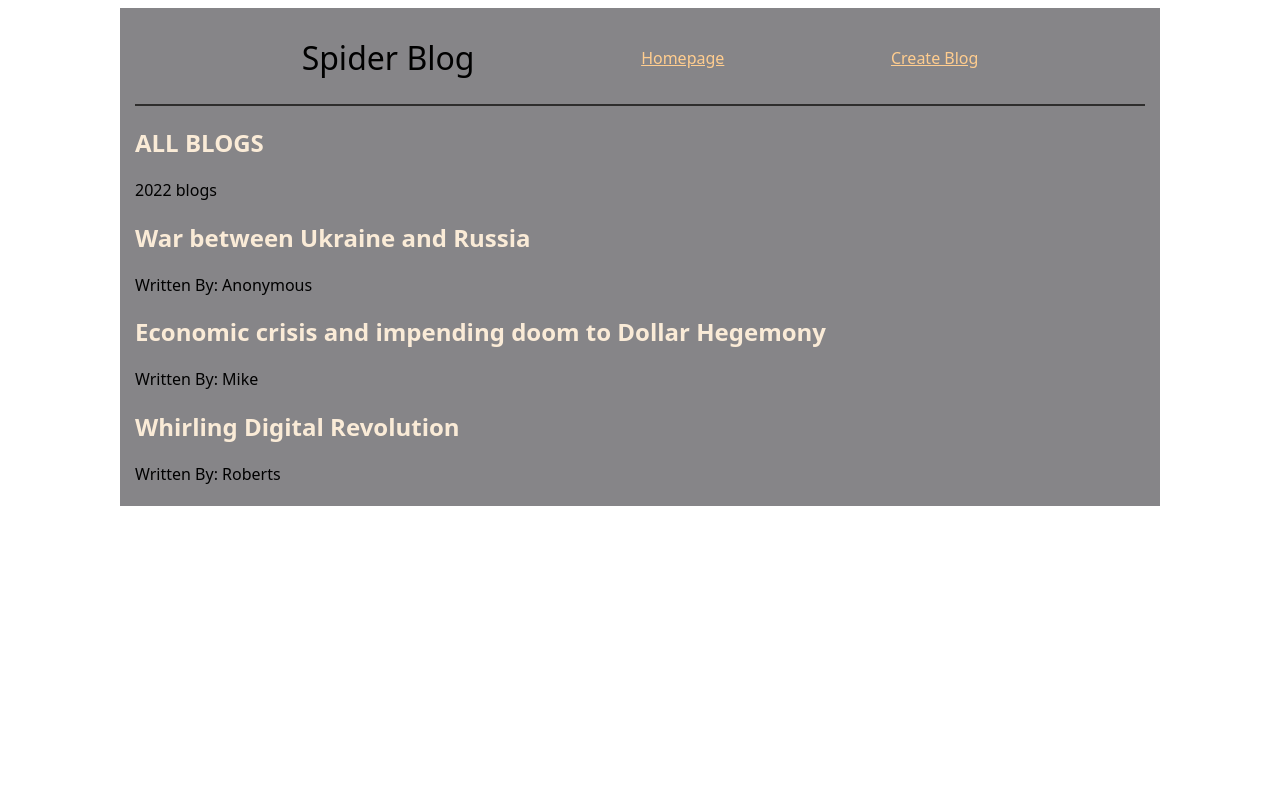
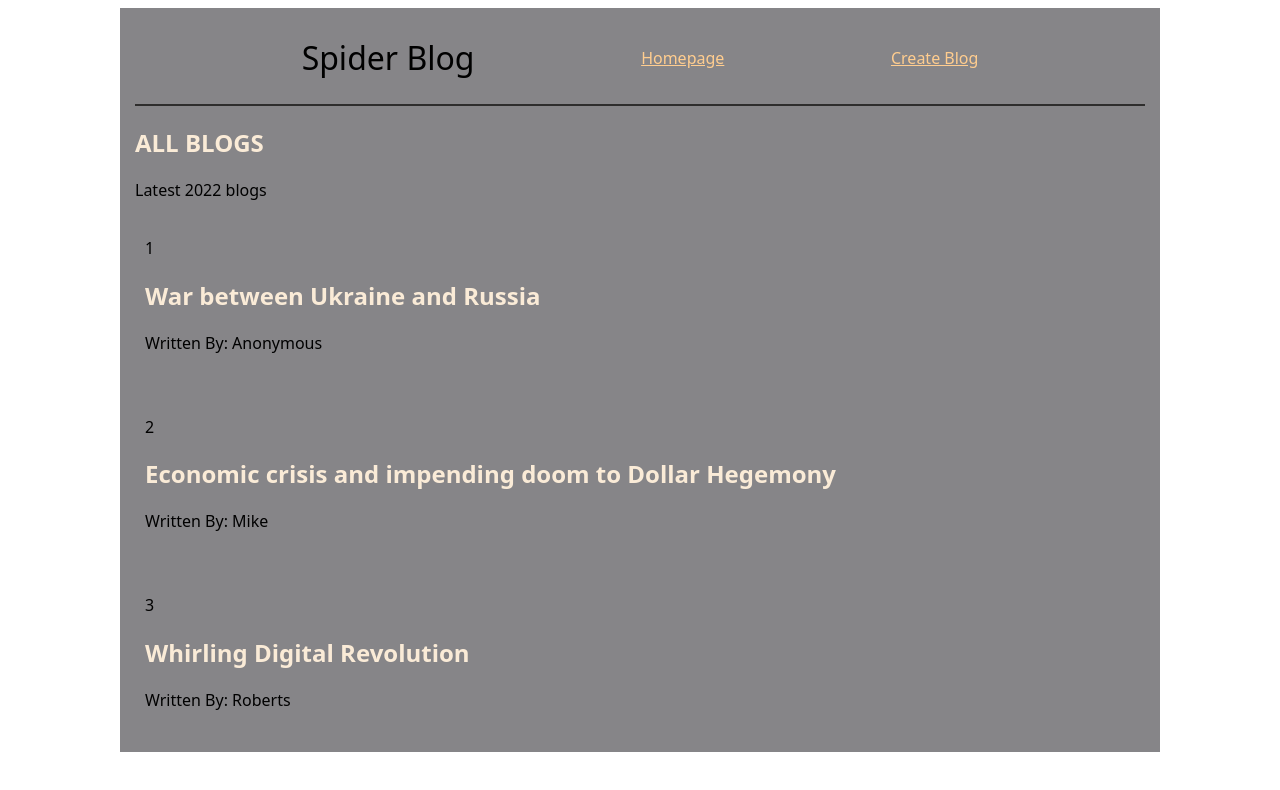
Before and after one commit to asyinka/spider-blog, a React (Vite) app: page / in a window 1280 px wide. Shown: the top 790 px of the page. Built offline with nearby package versions, Linux system fonts and the light colour scheme.

Commit message:
add articles

```diff
--- a/src/Articles.jsx
+++ b/src/Articles.jsx
@@ -1,9 +1,14 @@
-const Articles = ({ blogs }) => {
+const Articles = (props) => {
+  const blogs = props.blogs;
+  const year = props.year;
+  console.log(props);
+
   return (
     <article>
+      <span className="year">Latest {year} blogs</span>
       {blogs.map((blog) => (
         <div className="blogDetails" key={blog.id}>
-          {/* <p>{blog.id}</p> */}
+          <p>{blog.id}</p>
           <h2>{blog.Title}</h2>
           <p>Written By: {blog.Author}</p>
         </div>
--- a/src/HomePage.jsx
+++ b/src/HomePage.jsx
@@ -4,7 +4,7 @@ import Articles from "./Articles";
 const Homepage = () => {
   const [year, setYear] = useState(2022);
 
-  const blogs = [
+  const [blogs, setBlogs] = useState([
     {
       Title: "War between Ukraine and Russia",
       Body: "Lorem ipsum, dolor sit amet consectetur adipisicing elit.Libero illo rem culpa perferendis accusamus? Tenetur suscipit dolore, temporibus facere sequi possimus. In recusandae saepe nostrum id rerum sunt quibusdam",
@@ -23,13 +23,12 @@ const Homepage = () => {
       Author: "Roberts",
       id: 3,
     },
-  ];
+  ]);
 
   return (
     <div className="homePage">
       <h2>ALL BLOGS</h2>
-      <span> {year} blogs</span>
-      <Articles blogs={blogs} />
+      <Articles blogs={blogs} year={year} />
     </div>
   );
 };
--- a/src/index.css
+++ b/src/index.css
@@ -31,6 +31,7 @@ h1 {
 .navBar a {
   margin: auto 0;
   color: #ffcd8f;
+  cursor: pointer;
   transition: all .5s;
 }
 .navBar a:hover {
@@ -40,3 +41,14 @@ h1 {
 .homePage h2 {
   color: antiquewhite;
 }
+.blogDetails {
+  padding: 10px;
+  margin: 10px 0;
+  transition: all 1s;
+  cursor: pointer;
+}
+.blogDetails:hover {
+  background-color: rgb(68, 66, 66);
+  border-radius: 20px;
+  font-size: 110%;
+}
```
